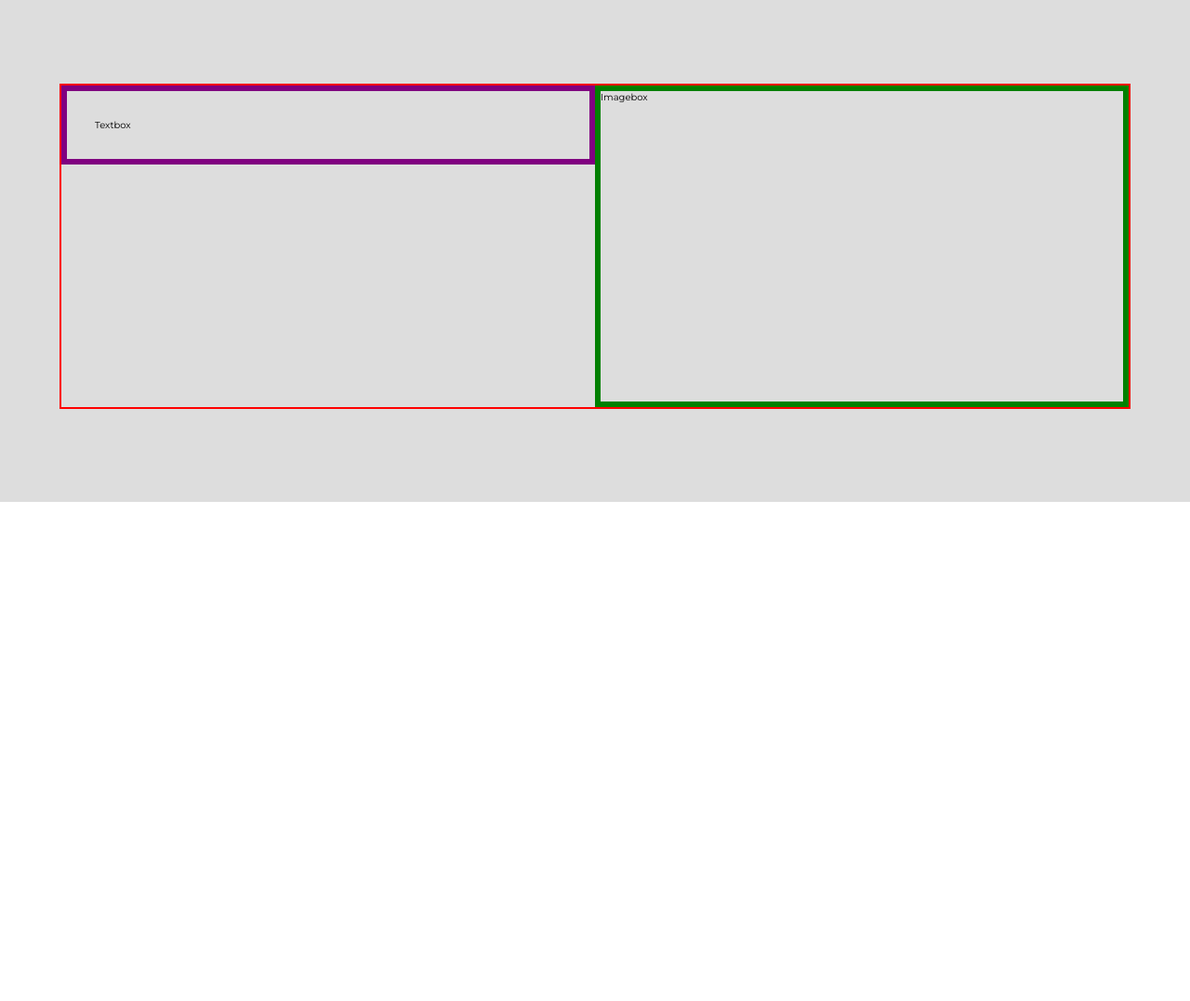
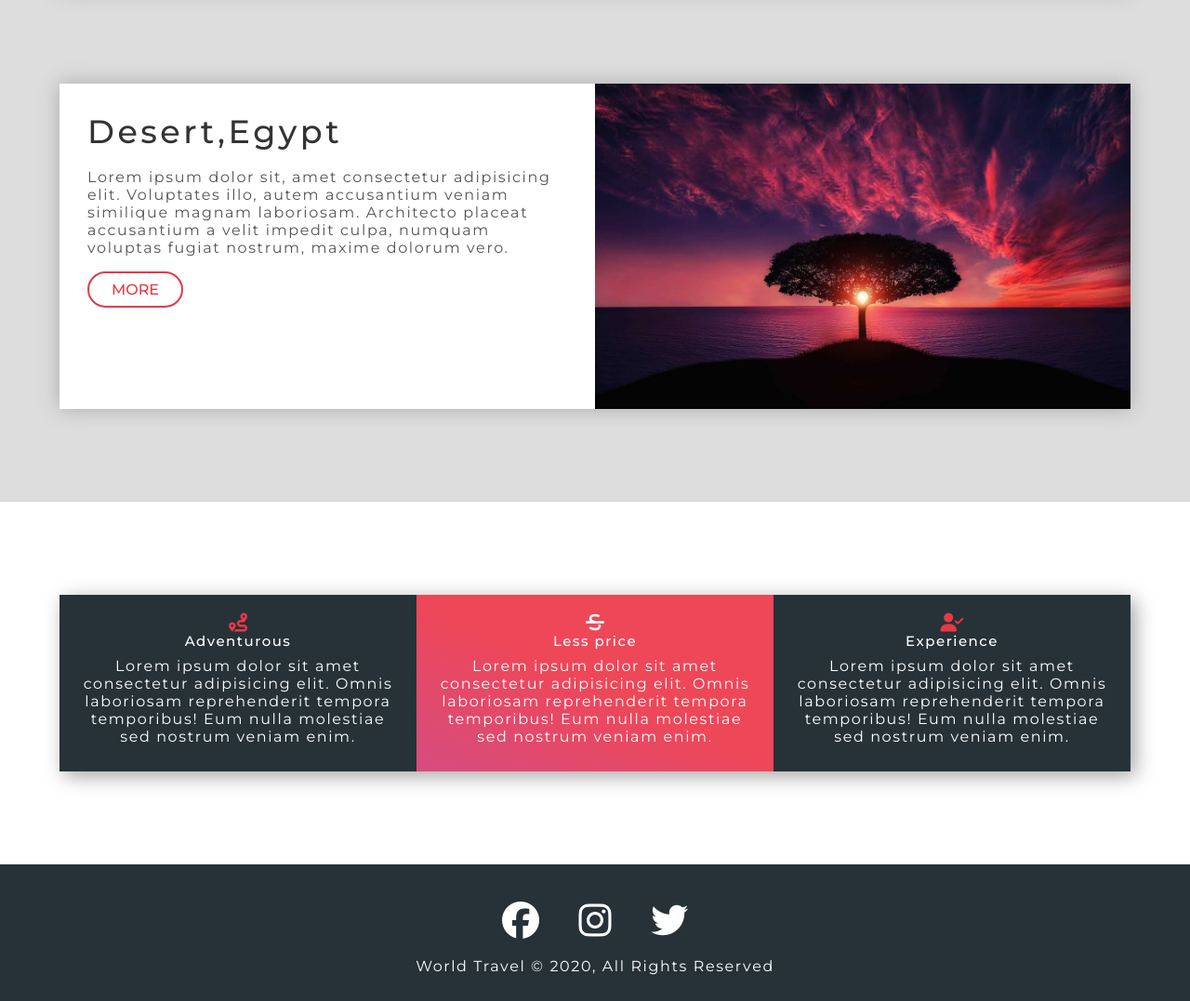
Before and after one commit to TaeMochi12/Projects, a plain HTML site: page html_css/Travel_website/index.html in a window 1280 px wide. Shown: the part 1220-2297 px from the top of the page at 93% size. Before the commit the page ends 1760 px from the top, so only its background shows below. Drawn offline with Linux system fonts and the light colour scheme.

Commit message:
Completed Showcase,features and footer.

```diff
--- a/html_css/Travel_website/css/style.css
+++ b/html_css/Travel_website/css/style.css
@@ -120,7 +120,8 @@ h1,h2,h3{
 
 .row{
     height: 350px;
-    border: 2px solid red;
+    background-color: #fff;
+    box-shadow: 0px 0px 20px 0px #aaa;   /*horizontal-offset=0,vertical-offset=0,blur=20,stretch=0*/
 }
 
 .row1{
@@ -137,14 +138,70 @@ h1,h2,h3{
 }
 
 .img-box{
-    border: 6px solid green;
     height: 100%;
 }
 
 .text-box{
-    border: 6px solid purple;
     padding: 3rem;
 }
+
+.img-box img{
+    display: inline-block;
+    width:100%;
+    height: 100%;
+    object-fit: cover;        /*to maintain aspect ratio of image*/
+
+}
+
+.row::after{
+    content: '';
+    display: block;
+    clear: both;
+}
+
+/* #####################FEATURES SECTION STYLING################### */
+
+    .features{
+        padding:10rem 0 ;
+    }
+
+   .box-wrapper{
+    box-shadow: 5px 5px 20px 0 rgba(0, 0, 0, 0.363);
+   }
+
+    .box{
+        width:33.333333%;
+        float: left;
+        padding: 2rem;
+        text-align: center;
+    }
+
+    .box-1,.box-3{
+        background-color: #263238;
+        color: white;
+    }
+
+    .box-2{
+        background:linear-gradient(25deg,#d64c7f,#ee4758 50%) ;
+        color: white;
+    }
+
+    .box-wrapper::after{
+        content: '';
+        display: block;
+        clear: both;
+    }
+
+    /* #################FOOTER STYLING################ */
+    .footer{
+        background-color: #263238;
+        color: white;
+        padding: 2rem;
+        text-align: center;
+    }
+     .social-media-links i{
+        margin: 2rem;
+     }
 
 /* ####utility classes######### */
 .container{
@@ -189,3 +246,18 @@ h1,h2,h3{
     background-color: #fff;
     border-radius:  10rem ;
 }
+
+.btn-primary:hover{
+    background-color: #ddd;
+}
+
+.btn-secondary{
+    border: 2px solid #e63946;
+    border-radius: 1.5em;
+    color: #e63946;
+    background-color: #fff;
+}
+
+.btn-secondary:hover{
+    background-color: #fcf3f2;
+}
--- a/html_css/Travel_website/index.html
+++ b/html_css/Travel_website/index.html
@@ -5,6 +5,7 @@
     <meta charset="UTF-8">
     <meta name="viewport" content="width=device-width, initial-scale=1.0">
     <link rel="stylesheet" href="./css/style.css">
+    <script src="https://kit.fontawesome.com/6172d1b28a.js" crossorigin="anonymous"></script>
     <title>TRAVEL WEBSITE</title>
 </head>
 
@@ -24,7 +25,7 @@
 
         <div class="header-content">
             <h1 class="lg-heading text-light">Travel The World</h1>
-            <p class="text-light">We've got only one life!And there is no better way of spending it than travelling!
+            <p class="text-light">We've got only one life! And there is no better way of spending it than travelling!
             </p>
             <a href="#" class="btn btn-primary text-red mid-heading">Explore Places</a>
         </div>
@@ -33,16 +34,68 @@
     <section class="showcase">
         <div class="container">
             <div class="row row1">
-                <div class="img-box">Imagebox</div>
-                <div class="text-box">Textbox Lorem ipsum dolor sit amet consectetur adipisicing elit. Harum, nesciunt?
+                <div class="img-box">
+                    <img src="./img/showcase-photo3.jpg" alt="Image Description">
+                </div>
+                <div class="text-box">
+                    <h2 class="lg-heading text-black">Deganvy,U.K</h2>
+                    <p class="text-grey">Lorem ipsum dolor sit amet consectetur adipisicing elit. Officia reprehenderit
+                        suscipit ab, quae
+                        tenetur repudiandae voluptates vel iure possimus, aspernatur quaerat quasi quidem nemo deleniti
+                        minima veritatis fugiat eius deserunt?</p>
+                    <a href="./about.html" class="btn btn-secondary">More</a>
+
                 </div>
             </div>
             <div class="row row2">
-                <div class="img-box">Imagebox</div>
-                <div class="text-box">Textbox</div>
+                <div class="img-box"><img src="./img/showcase-photo1.jpg" alt="Image Description">
+                </div>
+                <div class="text-box">
+                    <h2 class="lg-heading text-black">Desert,Egypt</h2>
+                    <p class="text-grey">Lorem ipsum dolor sit, amet consectetur adipisicing elit. Voluptates illo,
+                        autem accusantium
+                        veniam similique magnam laboriosam. Architecto placeat accusantium a velit impedit culpa,
+                        numquam voluptas fugiat nostrum, maxime dolorum vero.</p>
+                    <a href="./about.html" class="btn btn-secondary">More</a>
+                </div>
             </div>
         </div>
     </section>
+
+    <section class="features">
+        <div class="container">
+            <div class="box-wrapper">
+                <div class="box box-1">
+                    <i class="fa-solid fa-route fa-2x text-red"></i>
+                    <h2 class="md-heading">Adventurous</h2>
+                    <p>Lorem ipsum dolor sit amet consectetur adipisicing elit. Omnis laboriosam reprehenderit tempora
+                        temporibus! Eum nulla molestiae sed nostrum veniam enim.</p>
+                </div>
+                <div class="box box-2">
+                    <i class="fa-solid fa-strikethrough fa-2x"></i>
+                    <h2 class="md-heading">Less price</h2>
+                    <p>Lorem ipsum dolor sit amet consectetur adipisicing elit. Omnis laboriosam reprehenderit tempora
+                        temporibus! Eum nulla molestiae sed nostrum veniam enim.</p>
+                </div>
+                <div class="box box-3">
+                    <i class="fa-solid fa-user-check fa-2x text-red"></i>
+                    <h2 class="md-heading">Experience</h2>
+                    <p>Lorem ipsum dolor sit amet consectetur adipisicing elit. Omnis laboriosam reprehenderit tempora
+                        temporibus! Eum nulla molestiae sed nostrum veniam enim.</p>
+                </div>
+            </div>
+        </div>
+
+    </section>
+
+    <footer class="footer">
+        <div class="social-media-links">
+            <i class="fa-brands fa-facebook fa-4x"></i>
+            <i class="fa-brands fa-instagram fa-4x"></i>
+            <i class="fa-brands fa-twitter fa-4x"></i>
+        </div>
+        <p>World Travel &copy; 2020, All Rights Reserved</p>
+    </footer>
 </body>
 
 </html>
```
